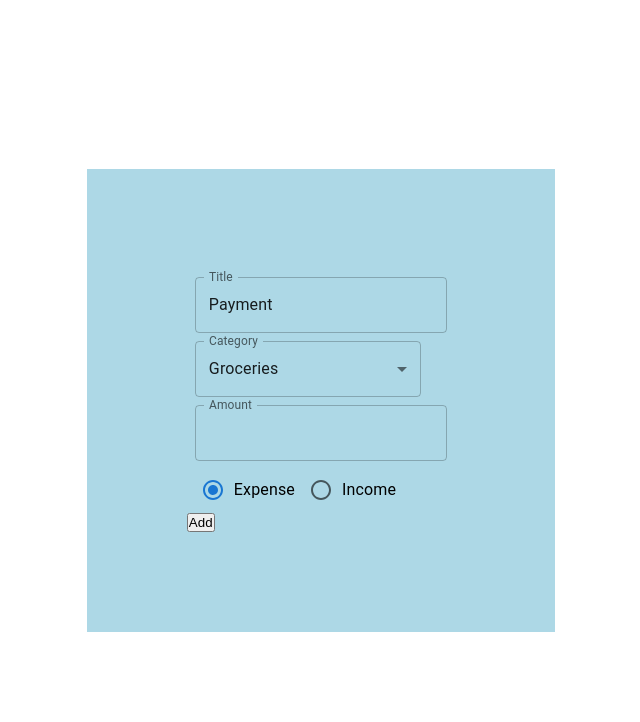
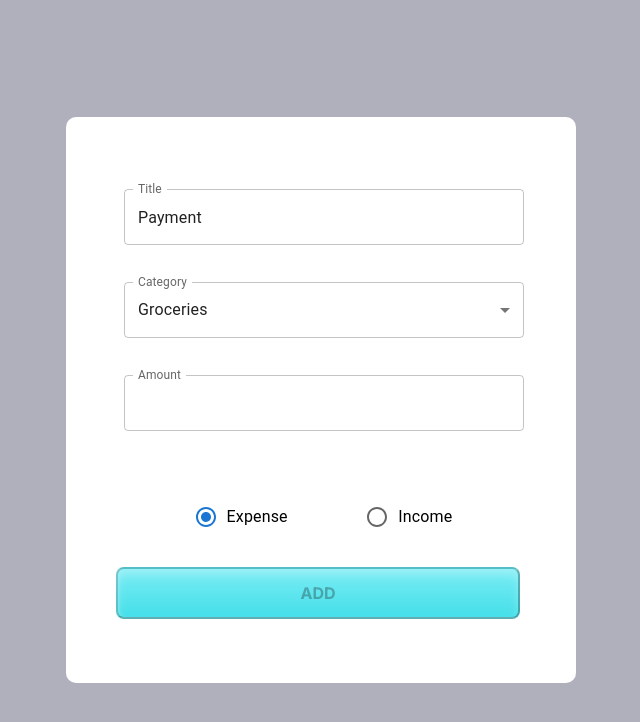
Before and after one commit to infoshareacademy/jfddr4-uMnieDzialaTEAM-app, a React (Create React App) app: page /add in a window 1280 px wide. Shown: the top 722 px of the page, without its empty margins (319-959 px from the left). Built offline with nearby package versions, Linux system fonts and the light colour scheme.

Commit message:
Add transaction form ready

```diff
--- a/src/Components/AddExpenseIncome.jsx
+++ b/src/Components/AddExpenseIncome.jsx
@@ -1,3 +1,6 @@
+import { collection, addDoc } from "firebase/firestore/lite";
+import { db } from "../firebaseConfig";
+
 import { useState } from "react";
 import Box from "@mui/material/Box";
 import TextField from "@mui/material/TextField";
@@ -19,25 +22,28 @@ const AddExpenseIncome = function () {
   const [amount, setAmount] = useState("");
   const [type, setType] = useState("expense");
   const [selectedDate, setSelectedDate] = useState(new Date("2020-10-02"));
+  const [error, setError] = useState(true);
 
-  const ReadData = (e) => {
+  const WriteData = async (e) => {
     e.preventDefault();
-    console.log(title, category, amount, type);
-    //   firebaseFuncAddDoc({title, category, amount, date, type});
-    //   try {
-    //     const docRef = await addDoc(collection(db, "cities"), {
-    //       name: title,
-    //       category: category,
-    //       value: amount,
-    //       date,
-    //       type: `${amount < 0 ? "expense" : "income"}`,
-    //       type: type,
-    //       uid: "123",
-    //     });
-    //     console.log("Document written with ID: ", docRef.id);
-    //   } catch (err) {
-    //     console.error("Error adding document: ", err);
-    //   }
+    try {
+      const docRef = await addDoc(collection(db, "cities"), {
+        name: title,
+        category: category,
+        value: +amount,
+        date: selectedDate,
+        type: type,
+        // uid: auth.currentUser.uid,
+      });
+      setTitle("Payment");
+      setCategory("groceries");
+      setAmount("");
+      setType("expense");
+      setError(true);
+      console.log("Document written with ID: ", docRef.id);
+    } catch (err) {
+      console.error("Error adding document: ", err);
+    }
   };
 
   return (
@@ -48,19 +54,28 @@ const AddExpenseIncome = function () {
         display: "flex",
         justifyContent: "center",
         alignItems: "center",
+        background: "rgba(59, 58, 90, 0.4)",
+        backdropFilter: "blur(6px)",
       }}
     >
       <Box
         component="form"
         sx={{
           "& .MuiTextField-root": { m: 1, width: "25ch" },
-          backgroundColor: "lightblue",
-          padding: "100px",
+          padding: "50px",
+          width: "410px",
+          height: "466px",
+          background: "#FFFFFF",
+          borderRadius: "10px",
+          display: "flex",
+          flexDirection: "column",
+          justifyContent: "space-around",
         }}
         noValidate
         autoComplete="off"
       >
         <TextField
+          style={{ width: "400px" }}
           id="outlined-basic"
           label="Title"
           value={title}
@@ -69,7 +84,7 @@ const AddExpenseIncome = function () {
           onChange={(e) => setTitle(e.target.value)}
           onBlur={(e) => (title === "" ? setTitle("Payment") : undefined)}
         />
-        <Box sx={{ maxWidth: 226, marginLeft: 1 }}>
+        <Box sx={{ maxWidth: 400, marginLeft: 1 }}>
           <FormControl fullWidth>
             <InputLabel id="demo-simple-select-label">Category</InputLabel>
             <Select
@@ -88,19 +103,50 @@ const AddExpenseIncome = function () {
         </Box>
         <Box>
           <TextField
+            style={{ width: "400px" }}
             id="outlined-number"
             label="Amount"
             type="number"
             InputLabelProps={{
               shrink: true,
             }}
+            value={amount}
             error={amount !== "" && amount <= 0}
-            onChange={(e) => setAmount(e.target.value)}
+            onChange={(e) => {
+              setAmount(e.target.value);
+              if (e.target.value !== "" && e.target.value > 0) {
+                setError(false);
+              } else {
+                setError(true);
+              }
+            }}
           />
         </Box>
-        <Box sx={{ maxWidth: 226, marginLeft: 2 }}>
+        <Box
+          style={{
+            width: "400px",
+            display: "flex",
+            justifyContent: "center",
+          }}
+        >
+          <LocalizationProvider dateAdapter={AdapterDateFns}>
+            <DesktopDatePicker
+              label="Date"
+              inputFormat="MM/dd/yyyy"
+              value={selectedDate}
+              onChange={setSelectedDate}
+              renderInput={(params) => <TextField {...params} />}
+            />
+          </LocalizationProvider>
+        </Box>
+        <Box sx={{ marginLeft: 2 }}>
           <FormControl component="fieldset">
             <RadioGroup
+              style={{
+                width: "400px",
+                display: "flex",
+                justifyContent: "space-evenly",
+              }}
               row
               aria-label="type"
               value={type}
@@ -120,18 +166,25 @@ const AddExpenseIncome = function () {
             </RadioGroup>
           </FormControl>
         </Box>
-        <Box>
-          <LocalizationProvider dateAdapter={AdapterDateFns}>
-            <DesktopDatePicker
-              label="Date desktop"
-              inputFormat="MM/dd/yyyy"
-              value={selectedDate}
-              onChange={setSelectedDate}
-              renderInput={(params) => <TextField {...params} />}
-            />
-          </LocalizationProvider>
-        </Box>
-        <button onClick={ReadData}>Add</button>
+        <button
+          style={{
+            width: "400px",
+            height: "48px",
+            background: "linear-gradient(180deg, #7AECF4 0%, #44DFE9 100%)",
+            boxShadow:
+              "inset 2px 0px 2px rgba(255, 255, 255, 0.1), inset 0px 6px 10px rgba(255, 255, 255, 0.25)",
+            borderRadius: "8px",
+            fontFamily: "Inter",
+            fontStyle: "normal",
+            fontWeight: "bold",
+            fontSize: "16px",
+            lineHeight: "24px",
+          }}
+          onClick={WriteData}
+          disabled={error}
+        >
+          ADD
+        </button>
       </Box>
     </div>
   );
```
